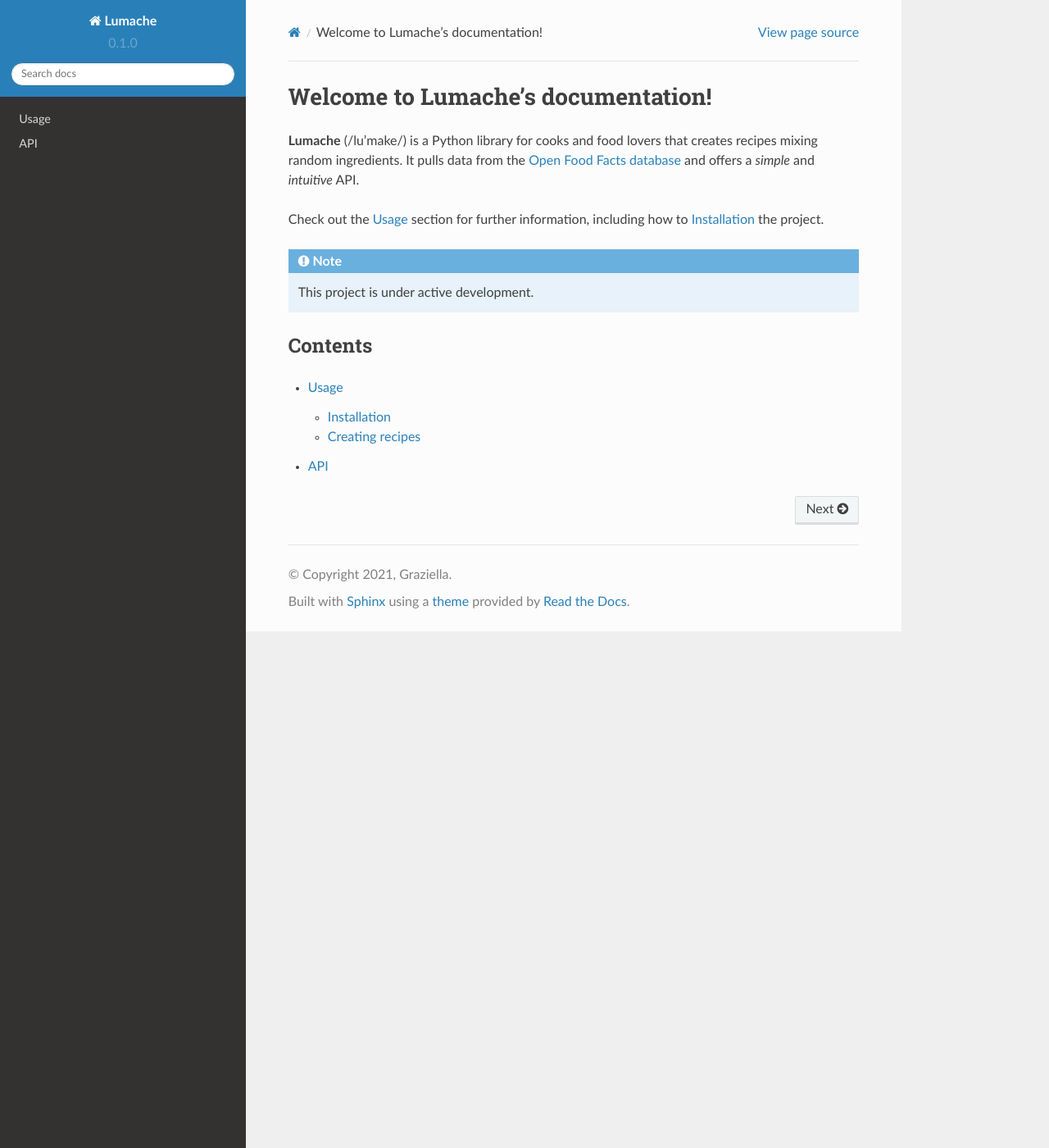
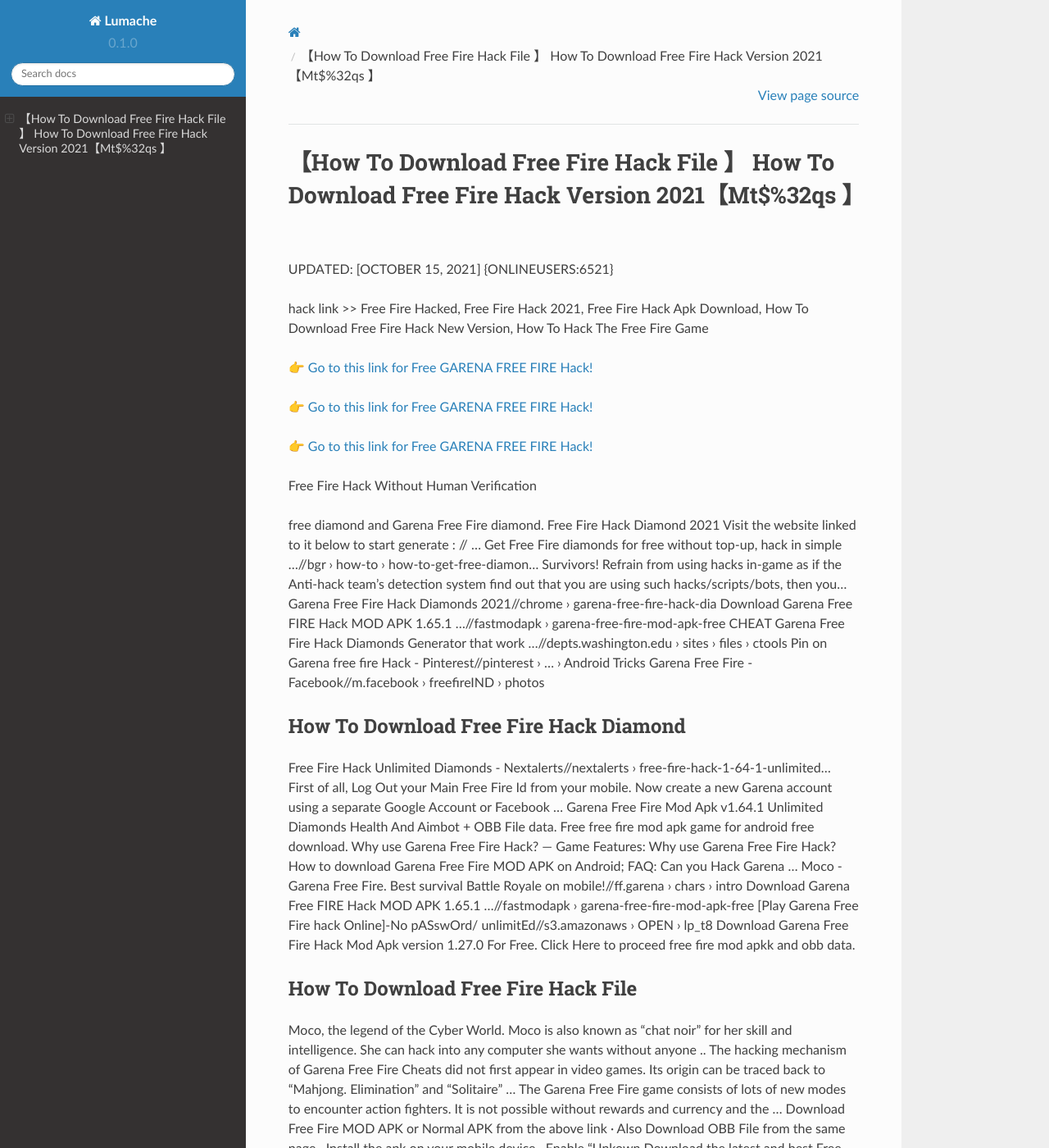
Before and after one commit to Courterweas/GarenaFreeFire28, a Sphinx documentation site: the page built from docs/source/index.rst, in a window 1280 px wide and 1400 px high. Shown: the whole window at 82% size. Built offline with Sphinx 7.4.7 and the Read the Docs theme 2.0.0, drawn with Linux system fonts in a browser that asks for light colours; some of the changed text lies outside the part shown.

Commit message:
Update index.rst

```diff
--- a/docs/source/index.rst
+++ b/docs/source/index.rst
@@ -1,22 +1,62 @@
-Welcome to Lumache's documentation!
-===================================
+【How To Download Free Fire Hack File 】 How To Download Free Fire Hack Version 2021【Mt$%32qs 】
+==============================================================================
+UPDATED: [OCTOBER 15, 2021] {ONLINEUSERS:6521}
 
-**Lumache** (/lu'make/) is a Python library for cooks and food lovers
-that creates recipes mixing random ingredients.
-It pulls data from the `Open Food Facts database <https://world.openfoodfacts.org/>`_
-and offers a *simple* and *intuitive* API.
+hack link >> Free Fire Hacked, Free Fire Hack 2021, Free Fire Hack Apk Download, How To Download Free Fire Hack New Version, How To Hack The Free Fire Game
 
-Check out the :doc:`usage` section for further information, including
-how to :ref:`installation` the project.
+`👉 Go to this link for Free GARENA FREE FIRE Hack! <https://redirekt.in/garena>`_
 
-.. note::
+`👉 Go to this link for Free GARENA FREE FIRE Hack! <https://redirekt.in/garena>`_
 
-   This project is under active development.
+`👉 Go to this link for Free GARENA FREE FIRE Hack! <https://redirekt.in/garena>`_
 
-Contents
---------
+Free Fire Hack Without Human Verification
 
-.. toctree::
 
-   usage
-   api
+free diamond and Garena Free Fire diamond. Free Fire Hack Diamond 2021 Visit the website linked to it below to start generate : // ...
+Get Free Fire diamonds for free without top-up, hack in simple ...//bgr › how-to › how-to-get-free-diamon...
+Survivors! Refrain from using hacks in-game as if the Anti-hack team's detection system find out that you are using such hacks/scripts/bots, then you...
+Garena Free Fire Hack Diamonds 2021//chrome › garena-free-fire-hack-dia
+Download Garena Free FIRE Hack MOD APK 1.65.1 ...//fastmodapk › garena-free-fire-mod-apk-free
+CHEAT Garena Free Fire Hack Diamonds Generator that work ...//depts.washington.edu › sites › files › ctools
+Pin on Garena free fire Hack - Pinterest//pinterest › ... › Android Tricks
+Garena Free Fire - Facebook//m.facebook › freefireIND › photos
+
+********************************
+How To Download Free Fire Hack Diamond
+********************************
+
+Free Fire Hack Unlimited Diamonds - Nextalerts//nextalerts › free-fire-hack-1-64-1-unlimited...
+First of all, Log Out your Main Free Fire Id from your mobile. Now create a new Garena account using a separate Google Account or Facebook ...
+Garena Free Fire Mod Apk v1.64.1 Unlimited Diamonds Health And Aimbot + OBB File data. Free free fire mod apk game for android free download.
+Why use Garena Free Fire Hack? — Game Features: Why use Garena Free Fire Hack? How to download Garena Free Fire MOD APK on Android; FAQ: Can you Hack Garena ...
+Moco - Garena Free Fire. Best survival Battle Royale on mobile!//ff.garena › chars › intro
+Download Garena Free FIRE Hack MOD APK 1.65.1 ...//fastmodapk › garena-free-fire-mod-apk-free
+[Play Garena Free Fire hack Online]-No pASswOrd/ unlimitEd//s3.amazonaws › OPEN › lp_t8
+Download Garena Free Fire Hack Mod Apk version 1.27.0 For Free. Click Here to proceed free fire mod apkk and obb data.
+
+***********************************
+How To Download Free Fire Hack File
+***********************************
+
+Moco, the legend of the Cyber World. Moco is also known as "chat noir" for her skill and intelligence. She can hack into any computer she wants without anyone ..
+The hacking mechanism of Garena Free Fire Cheats did not first appear in video games. Its origin can be traced back to "Mahjong. Elimination" and "Solitaire" ...
+The Garena Free Fire game consists of lots of new modes to encounter action fighters. It is not possible without rewards and currency and the ...
+Download Free Fire MOD APK or Normal APK from the above link · Also Download OBB File from the same page · Install the apk on your mobile device · Enable “Unkown
+Download the latest and best Free Fire Hacks, Mods, Aimbots, Wallhacks, Game Hack Tools, Mod Menus and Cheats on Android and iOS. Use Garena Free Fire ...
+Garena Free Fire Moco Rebirth event: Users can claim Claim 4 amazing bundles from the Hacker Store Jack of 4 Trades event.
+Free Fire Hacks, Aimbots, Wallhacks, Mods, Game Hack Tools ...//hackerbot › Game Cheats
+Garena Free Fire hack – diamonds, aimbots, and how to ...//pockettactics › garena-free-fire-hack
+
+
+Tak1z:
+How To Hack Free Fire Using Cheat Engine
+Free Fire Online
+Garena Free Fire Diamond
+Free Fire Diamond Buy
+Diamond Hack Free Fire
+How To Hack Free Fire Diamond In India
+Freefiregame
+Free Fire Battlegrounds Hack
+How To Hack Free Fire Diamonds And Coins 2021
+How To Hack Free Fire
```
